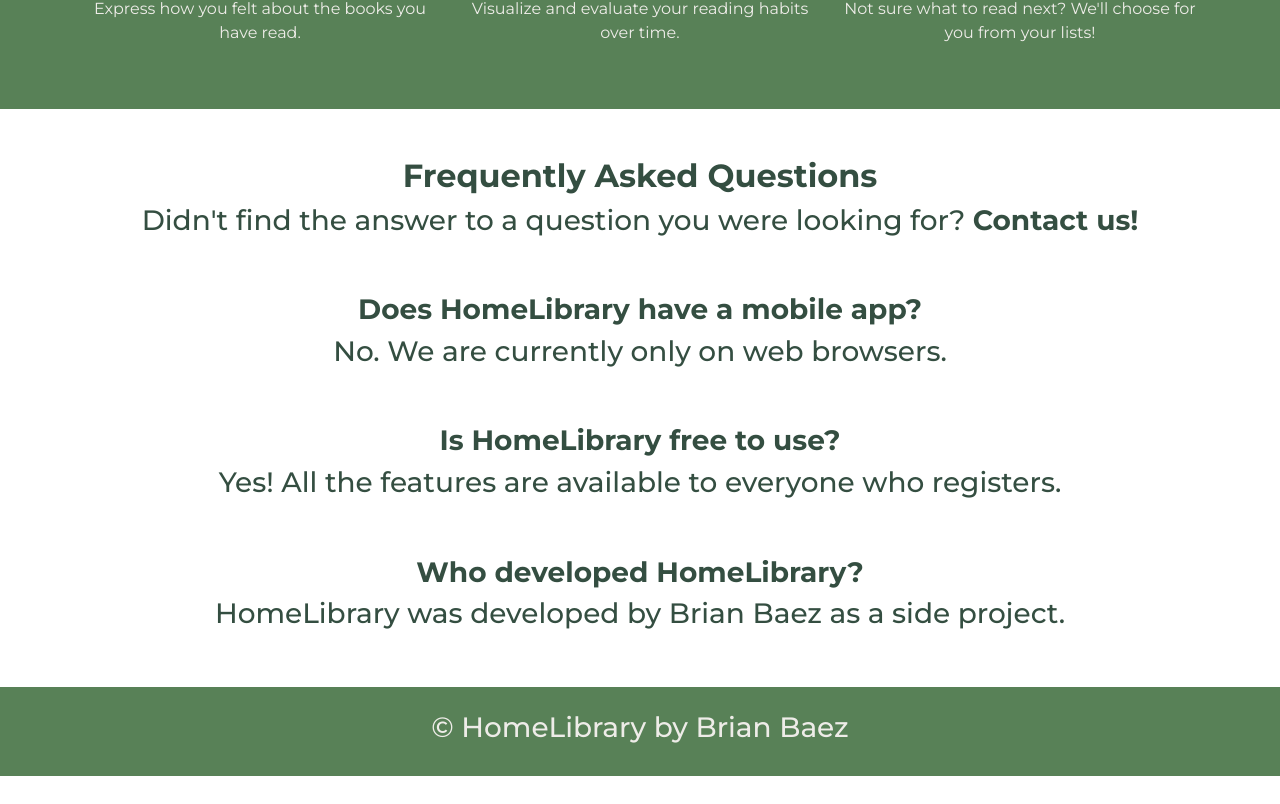
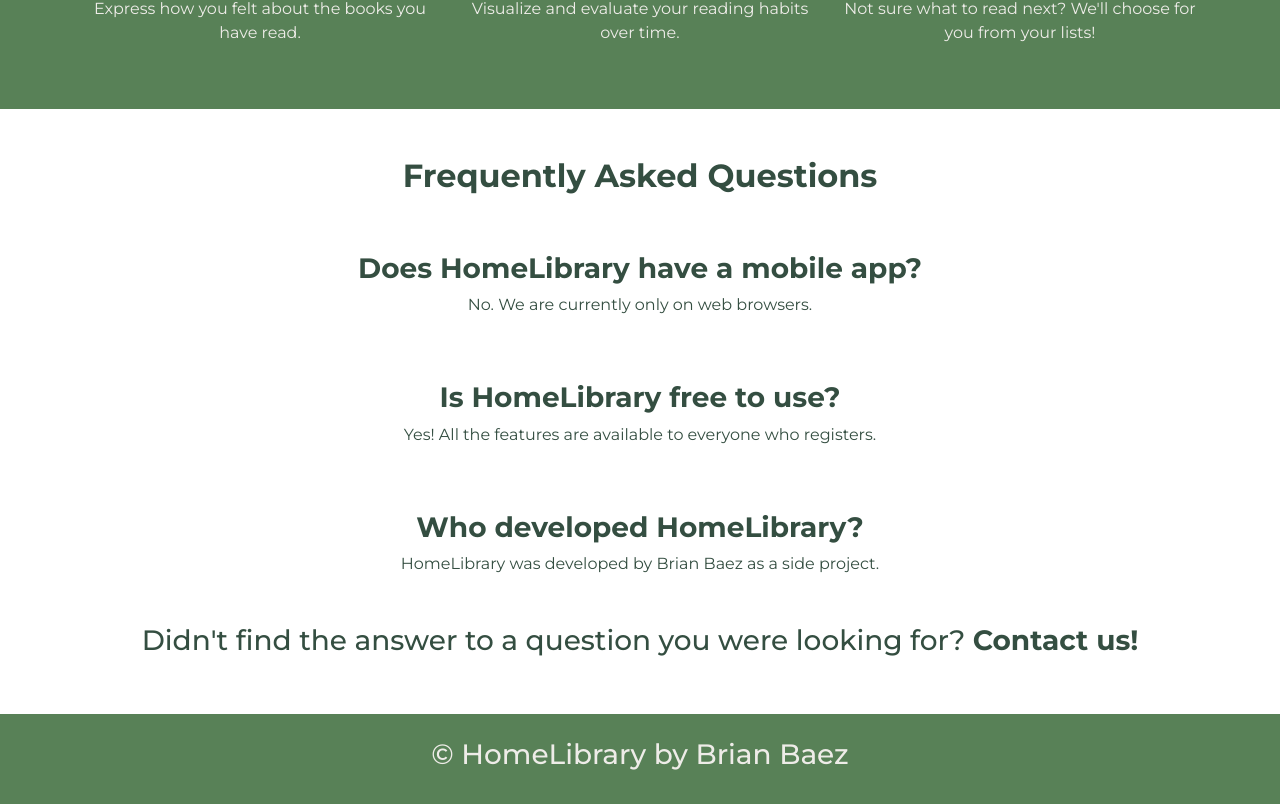
Before and after one commit to brianbaez/home-library, a React (Create React App) app: page / in a window 1280 px wide. Shown: the part 2195-2999 px from the top of the page. Before the commit the page ends 2971 px from the top, so only its background shows below. Built offline with nearby package versions, Linux system fonts and the light colour scheme.

Commit message:
Updated FAQ component

```diff
--- a/src/components/FAQ.js
+++ b/src/components/FAQ.js
@@ -7,16 +7,17 @@ function FAQ() {
     <div className="FAQ mt-5 pb-5">
       <div className="container text-center">
         <h2><strong>Frequently Asked Questions</strong></h2>
-        <h3>Didn't find the answer to a question you were looking for? <strong>Contact us!</strong></h3>
 
         {FAQItems.map((item) => {
           return (
             <div key={item.id} className="pt-5">
               <h3><strong>{item.question}</strong></h3>
-              <h3>{item.answer}</h3>
+              <p>{item.answer}</p>
             </div>
           );
         })}
+
+        <h3 className="mt-5">Didn't find the answer to a question you were looking for? <strong>Contact us!</strong></h3>
       </div>
     </div>
   );
```
